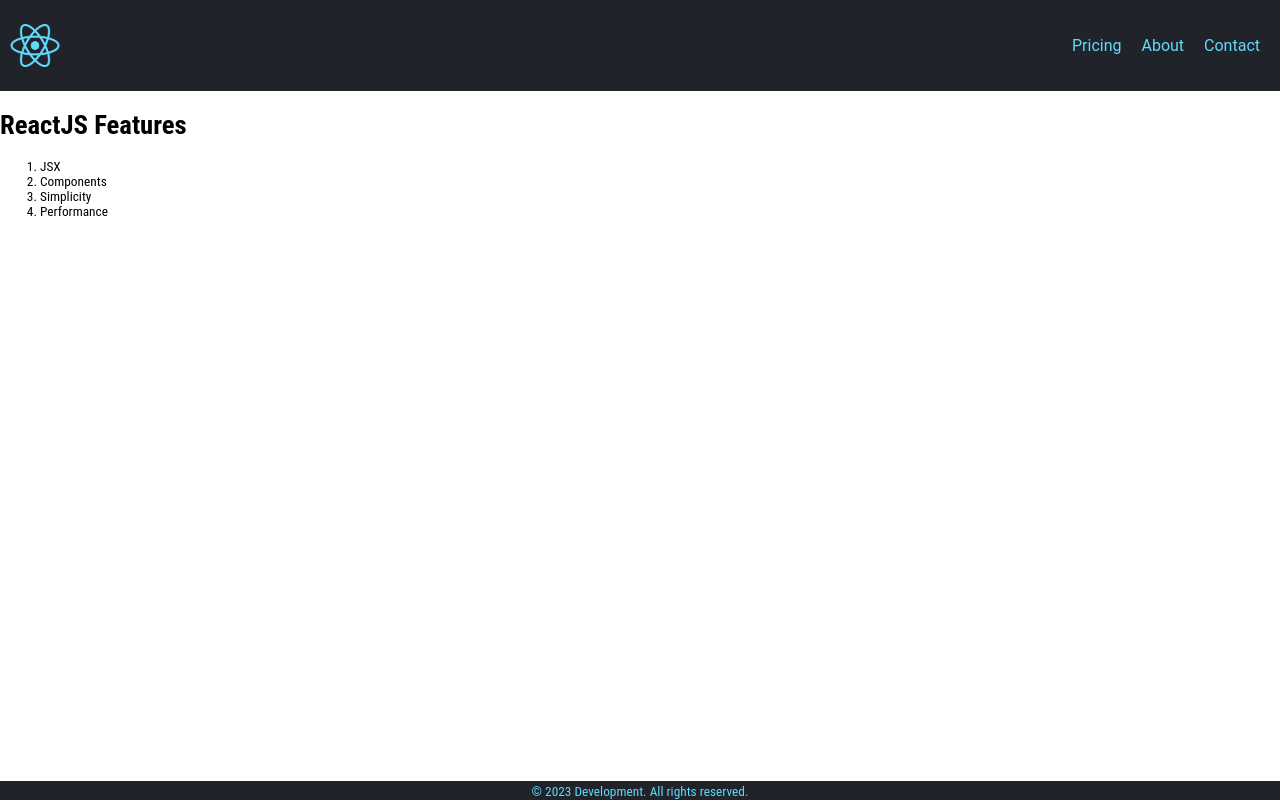
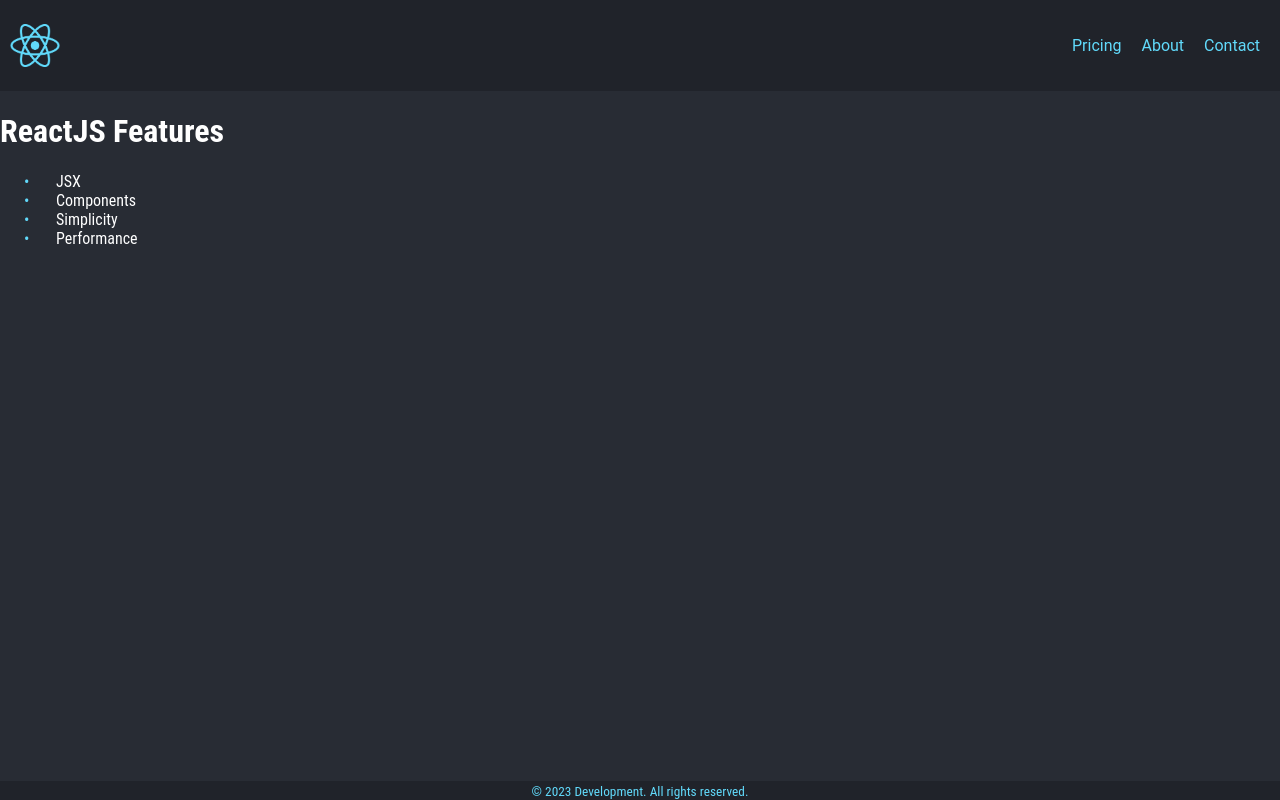
Before and after one commit to uniquedm/react-info-page, a React (Create React App) app: page / in a window 1280 px wide. Built offline with nearby package versions, Linux system fonts and the light colour scheme.

Commit message:
Added new CSS styling for body

```diff
--- a/src/MainContent.js
+++ b/src/MainContent.js
@@ -4,12 +4,12 @@ export default function MainContent() {
     return (
       <div className="content">
         <h1>ReactJS Features</h1>
-        <ol>
+        <ul className="ul">
           <li>JSX</li>
           <li>Components</li>
           <li>Simplicity</li>
           <li>Performance</li>
-        </ol>
+        </ul>
       </div>
     )
   }
--- a/src/index.css
+++ b/src/index.css
@@ -5,6 +5,8 @@ body {
     sans-serif;
   -webkit-font-smoothing: antialiased;
   -moz-osx-font-smoothing: grayscale;
+  background-color: #282c34;
+  color: white;
 }
 
 code {
@@ -49,5 +51,16 @@ code {
 
 .content {
   font-family: "Roboto Condensed";
-  font-size: smaller;
 }
+
+ul {
+  list-style: none;
+}
+
+.ul>li::before {
+  content: "\2022";
+  color: rgb(97, 218, 251);
+  display: inline-block;
+  width: 2em;
+  margin-left: -1em;
+}
```
Also changed, not shown: src/App.js (deleted, +0 -25 lines), src/reportWebVitals.js (deleted, +0 -13 lines), src/setupTests.js (deleted, +0 -5 lines), src/logo.svg (deleted), 1 other file (tests, documents, lock files or other folders).
